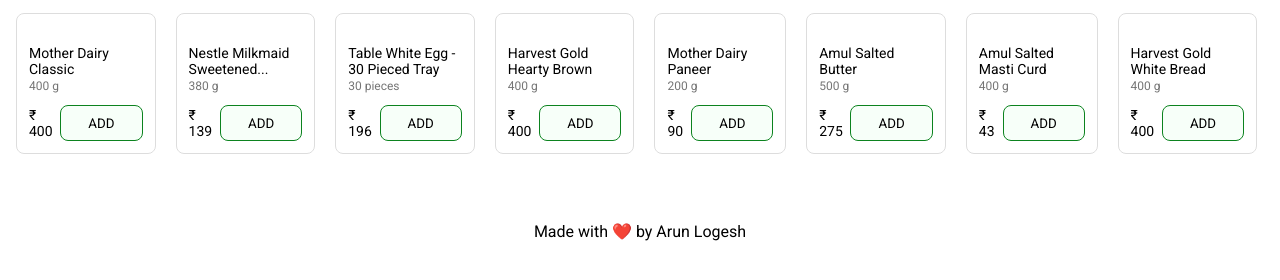
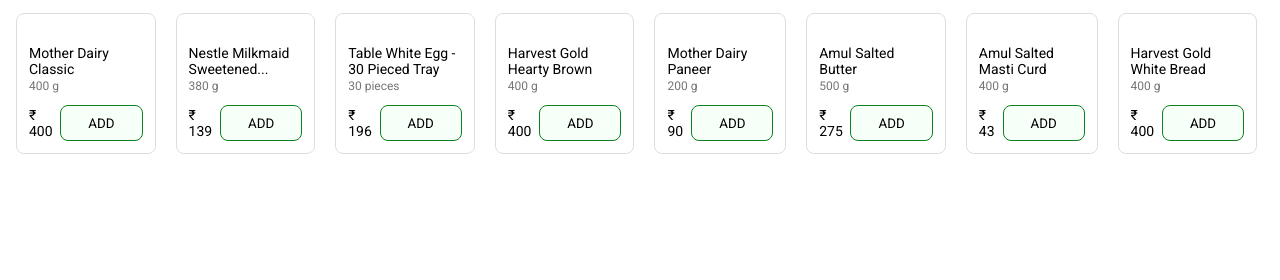
Before and after one commit to Arunlogi/blinkit-clone, a plain HTML site: page index.html in a window 1280 px wide. Shown: the part 402-682 px from the top of the page. Drawn offline with Linux system fonts and the light colour scheme.

Commit message:
Update index.html

```diff
--- a/index.html
+++ b/index.html
@@ -238,9 +238,7 @@
         </div>
     </main>
 
-    <footer>
-        Made with ❤️ by Arun Logesh
-    </footer>
+
 
     <script src="script.js"></script>
   </body>
```
